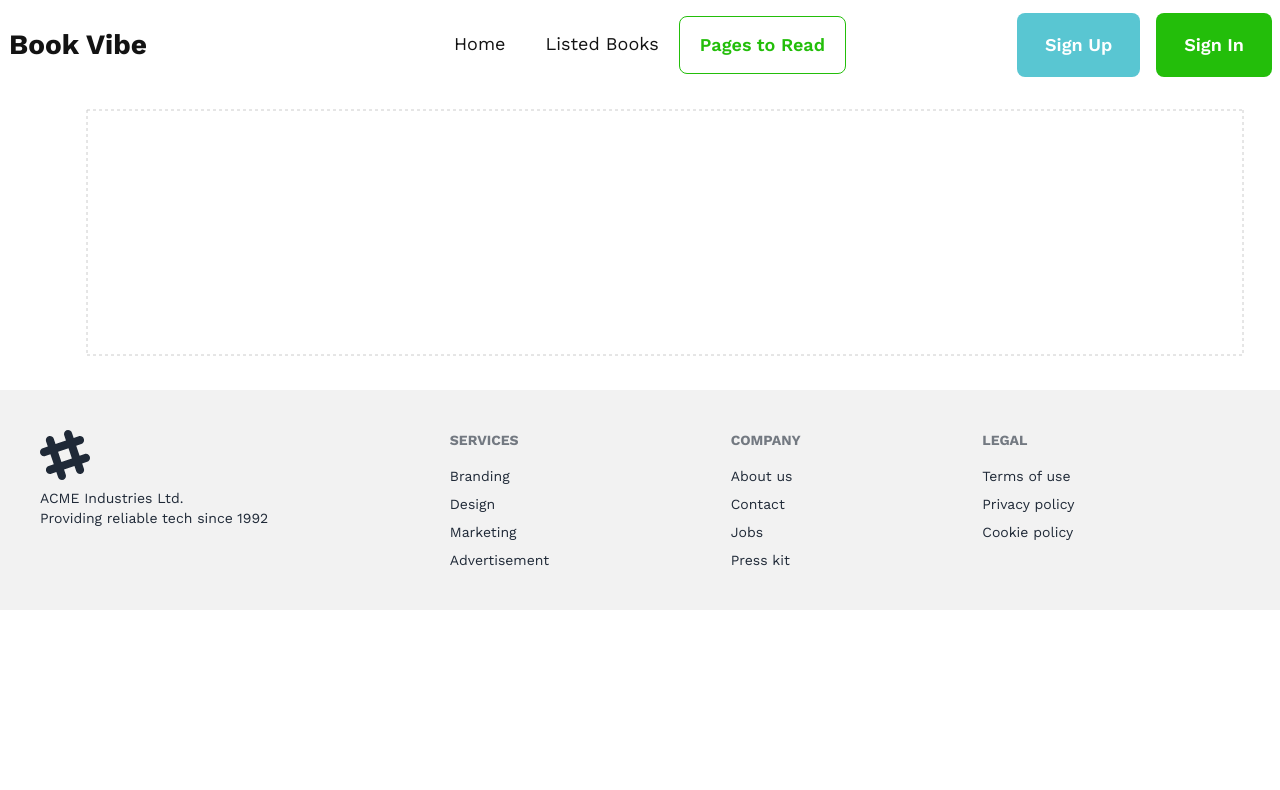
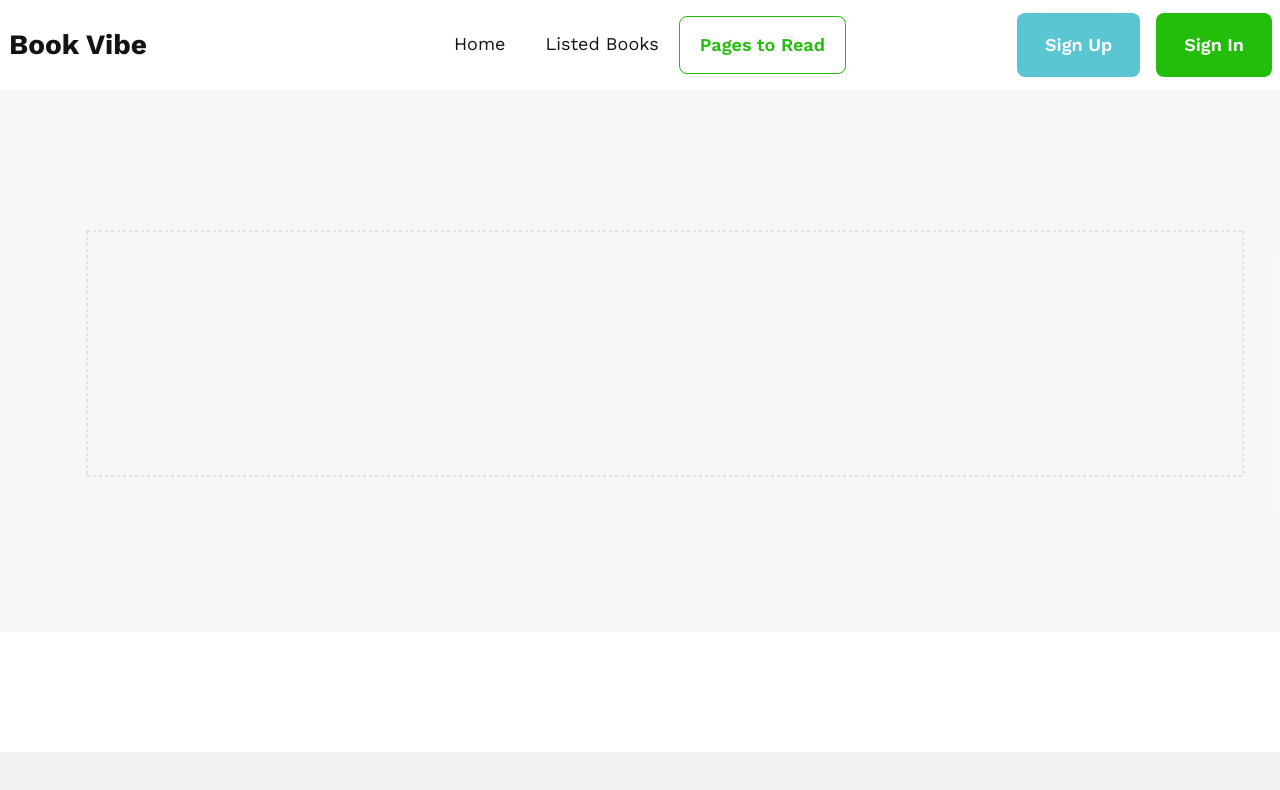
Before and after one commit to riponmondalbd/book-review, a React (Vite) app: page /pages-to-read in a window 1280 px wide. Shown: the top 790 px of the page. Built offline with nearby package versions, Linux system fonts and the light colour scheme; a web font is replaced by a local one.

Commit message:
add chart background styling

```diff
--- a/src/components/PageToRead/PageToRead.jsx
+++ b/src/components/PageToRead/PageToRead.jsx
@@ -44,7 +44,7 @@ const PageToRead = () => {
   }, [books]);
 
   return (
-    <div className="px-[7px]">
+    <div className="px-[7px] bg-[#13131308] p-[121px] mb-[120px]">
       <ResponsiveContainer width="100%" height={300}>
         <BarChart
           data={bookList}
```
